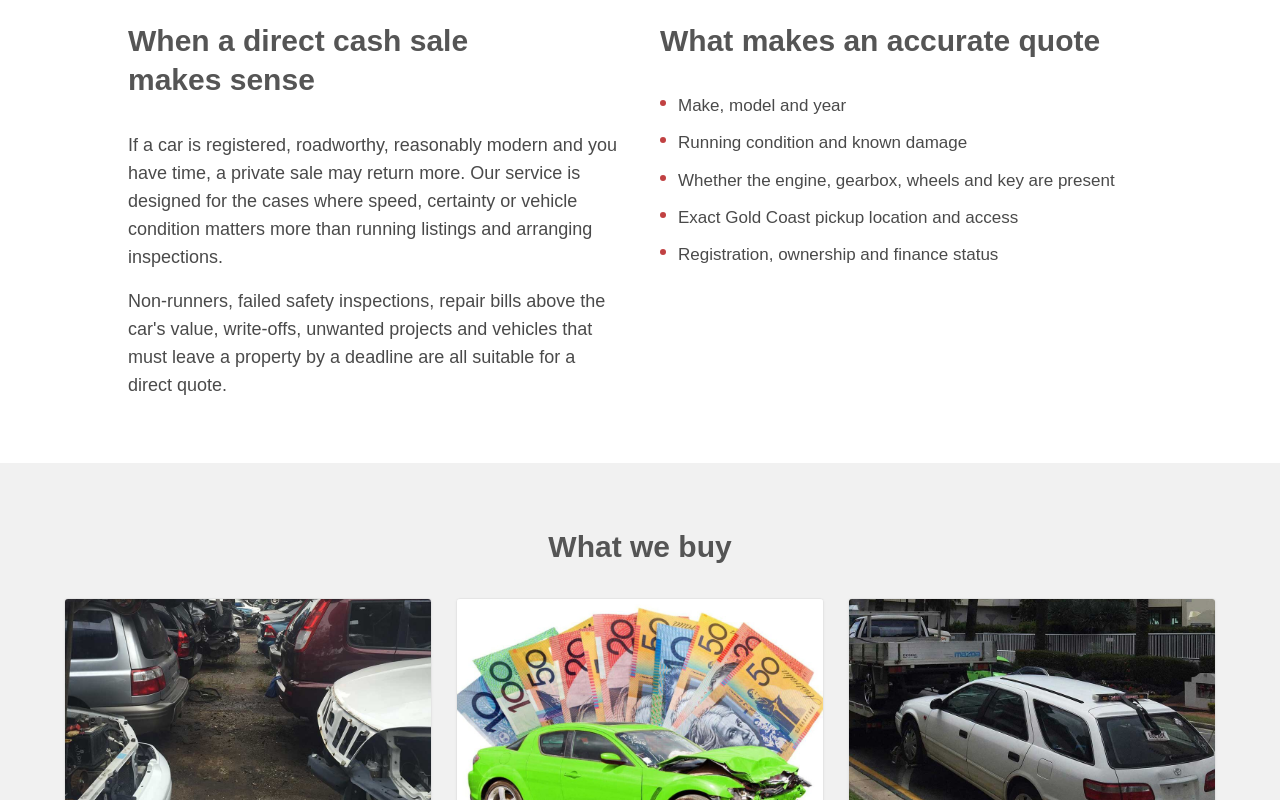
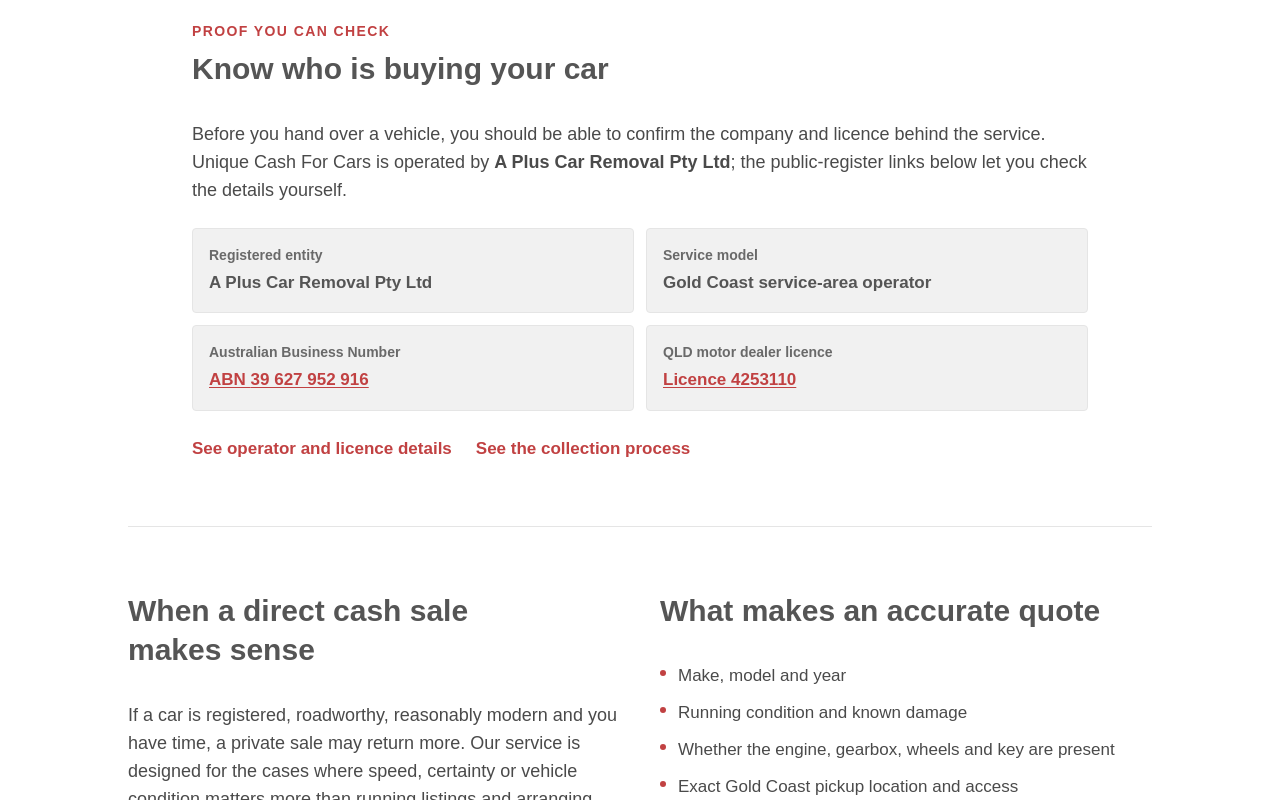
Before and after one commit to mehdiamiry40/unique-cash-for-cars, a Next.js app: page / in a window 1280 px wide. Shown: the part 1520-2320 px from the top of the page. Built offline with nearby package versions, Linux system fonts and the light colour scheme; no server answers; a web font is replaced by a local one.

Commit message:
Add verifiable business proof to homepage (#29)
Add a homepage proof section with independently verifiable operator, ABN and QLD motor dealer licence details, plus rendered-output regression coverage.

```diff
--- a/src/app/page.tsx
+++ b/src/app/page.tsx
@@ -245,7 +245,73 @@
       </Section>
 
       <Section>
-        <div className="mx-auto grid max-w-5xl gap-10 lg:grid-cols-2">
+        <div className="mx-auto max-w-5xl">
+          {/*
+            Credential proof is intentionally separate from customer proof.
+            Legacy photos and old copy have no documented customer consent or
+            job provenance, so they must not be presented as reviews or case studies.
+          */}
+          <section id="business-proof" className="mx-auto max-w-4xl">
+            <div>
+              <p className="mb-2 text-sm font-extrabold tracking-widest text-brand uppercase">
+                Proof you can check
+              </p>
+              <SectionHeading align="left">Know who is buying your car</SectionHeading>
+              <p className="mb-6 text-lg">
+                Before you hand over a vehicle, you should be able to confirm the company
+                and licence behind the service. Unique Cash For Cars is operated by{" "}
+                <strong>{site.registeredEntityName}</strong>; the public-register links
+                below let you check the details yourself.
+              </p>
+
+              <dl className="grid gap-3 sm:grid-cols-2">
+                <div className="rounded border border-hairline bg-surface-alt p-4">
+                  <dt className="mb-1 text-sm font-bold text-ink-muted">Registered entity</dt>
+                  <dd className="font-bold text-ink-heading">{site.registeredEntityName}</dd>
+                </div>
+                <div className="rounded border border-hairline bg-surface-alt p-4">
+                  <dt className="mb-1 text-sm font-bold text-ink-muted">Service model</dt>
+                  <dd className="font-bold text-ink-heading">Gold Coast service-area operator</dd>
+                </div>
+                <div className="rounded border border-hairline bg-surface-alt p-4">
+                  <dt className="mb-1 text-sm font-bold text-ink-muted">Australian Business Number</dt>
+                  <dd>
+                    <a
+                      href="https://abr.business.gov.au/ABN/View?id=39627952916"
+                      className="font-bold text-brand underline underline-offset-2"
+                    >
+                      ABN {site.abn}
+                    </a>
+                  </dd>
+                </div>
+                <div className="rounded border border-hairline bg-surface-alt p-4">
+                  <dt className="mb-1 text-sm font-bold text-ink-muted">QLD motor dealer licence</dt>
+                  <dd>
+                    <a
+                      href="https://ftlr.fairtrading.qld.gov.au/home/search?LicenceNumber=4253110&GivenName=&LastName=&CompanyName=&MasterType=MOTOR%20DEALING"
+                      className="font-bold text-brand underline underline-offset-2"
+                    >
+                      Licence {site.licenceNumber}
+                    </a>
+                  </dd>
+                </div>
+              </dl>
+
+              <div className="mt-6 flex flex-wrap gap-x-6 gap-y-3">
+                <Link href="/about" className="font-bold text-brand hover:underline">
+                  See operator and licence details
+                </Link>
+                <Link
+                  href="/car-removal-gold-coast"
+                  className="font-bold text-brand hover:underline"
+                >
+                  See the collection process
+                </Link>
+              </div>
+            </div>
+          </section>
+
+          <div className="mt-16 grid gap-10 border-t border-hairline pt-16 lg:grid-cols-2">
             <div>
               <SectionHeading align="left">When a direct cash sale makes sense</SectionHeading>
               <div className="space-y-4 text-lg">
@@ -273,6 +339,7 @@
                   "Registration, ownership and finance status",
                 ]}
               />
+            </div>
           </div>
         </div>
       </Section>
```
Also changed, not shown: 1 other file (tests, documents, lock files or other folders). Lines whose indentation alone changed are shown as unchanged.
